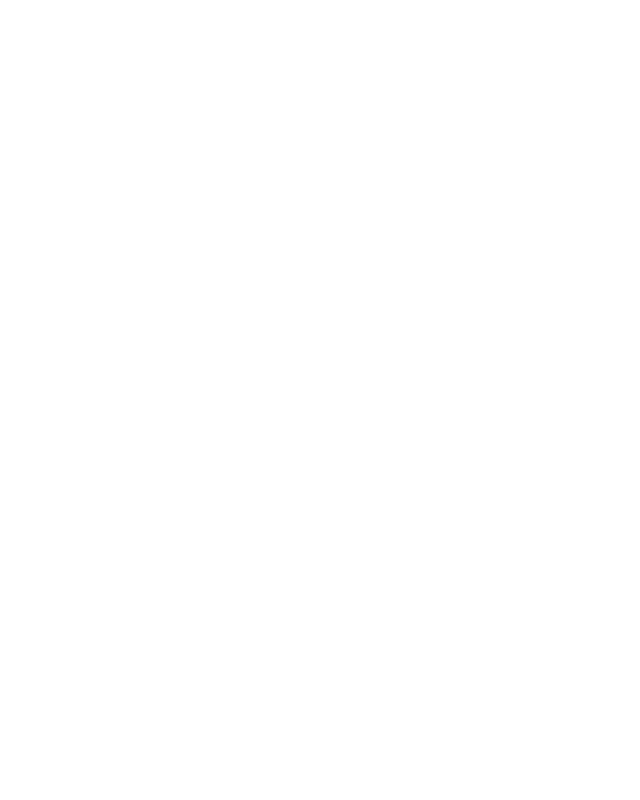
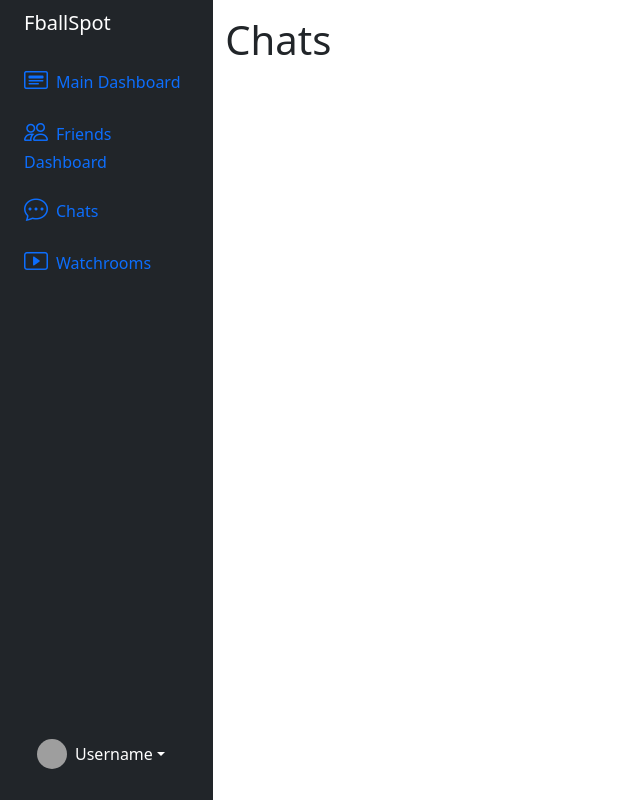
Before and after one commit to FPorucznik/fballspot, a React (Create React App) app in the folder frontend/: page /chats in a window 1280 px wide. Before the commit this address had no page. Shown: the whole page, without its empty margins (0-640 px from the left). Built offline with nearby package versions, Linux system fonts and the light colour scheme; grey boxes are pictures that could not be loaded.

Commit message:
added sidebar and navigation between main views

```diff
--- a/frontend/package.json
+++ b/frontend/package.json
@@ -7,9 +7,12 @@
     "@testing-library/react": "^13.0.0",
     "@testing-library/user-event": "^13.2.1",
     "axios": "^0.27.2",
+    "bootstrap": "5.2.1",
+    "bootstrap-icons": "^1.9.1",
     "jwt-decode": "^3.1.2",
     "react": "^18.2.0",
     "react-dom": "^18.2.0",
+    "react-router-bootstrap": "^0.26.2",
     "react-router-dom": "^6.4.0",
     "react-scripts": "5.0.1",
     "web-vitals": "^2.1.0"
--- a/frontend/src/App.js
+++ b/frontend/src/App.js
@@ -4,17 +4,32 @@
 import Entry from './views/Entry';
 import Register from './views/Register';
 import Account from './views/Account';
+import MainDashboard from './views/MainDashboard';
+import FriendsDashboard from './views/FriendsDashboard';
+import Chats from './views/Chats';
+import Watchrooms from './views/Watchrooms';
+import "bootstrap/dist/css/bootstrap.min.css";
+import "bootstrap/dist/js/bootstrap.bundle";
+import "bootstrap-icons/font/bootstrap-icons.css";
 
 function App() {
   return (
+    <div className="container-fluid">
+      <div className="row flex-nowrap">
         <BrowserRouter>
           <Routes>
             <Route path="/" element={<Entry />} />
             <Route path="/login" element={<Login />} />
             <Route path="/register" element={<Register />} />
             <Route path="/account" element={<Account />} />
+            <Route path="/main_dashboard" element={<MainDashboard />} />
+            <Route path="/friends_dashboard" element={<FriendsDashboard />} />
+            <Route path="/chats" element={<Chats />} />
+            <Route path="/watchrooms" element={<Watchrooms />} />
           </Routes>
         </BrowserRouter>
+      </div>
+    </div>
   );
 }
 
--- /dev/null
+++ b/frontend/src/components/Sidebar.js
@@ -0,0 +1,71 @@
+import { LinkContainer } from "react-router-bootstrap"
+
+const Sidebar = (props) => {
+    const logout = () => {
+        props.logoutClick();
+    }
+
+    return (
+        <div className="col-auto col-md-3 col-xl-2 px-sm-2 px-0 bg-dark">
+            <div className="d-flex flex-column align-items-center align-items-sm-start px-3 pt-2 text-white min-vh-100">
+                <LinkContainer to="/main_dashboard">
+                    <a href="/" className="d-flex align-items-center pb-3 mb-md-0 me-md-auto text-white text-decoration-none">
+                        <span className="fs-5 d-none d-sm-inline">FballSpot</span>
+                    </a>
+                </LinkContainer>
+                <ul className="nav flex-column mb-sm-auto mb-0 align-items-center align-items-sm-start" id="main_dashboard">
+                    <li className="nav-item">
+                        <LinkContainer to="/main_dashboard">
+                            <a href="/" className="nav-link align-middle px-0">
+                                <i className="fs-4 bi bi-card-heading"></i><span className="ms-2 d-none d-sm-inline align-text-bottom">Main Dashboard</span>
+                            </a>
+                        </LinkContainer>
+                    </li>
+                    <li className="nav-item">
+                        <LinkContainer to="/friends_dashboard">
+                            <a href="/" className="nav-link align-middle px-0">
+                                <i className="fs-4 bi bi-people"></i><span className="ms-2 d-none d-sm-inline align-text-bottom">Friends Dashboard</span>
+                            </a>
+                        </LinkContainer>
+                    </li>
+                    <li className="nav-item">
+                        <LinkContainer to="/chats">
+                            <a href="/" className="nav-link align-middle px-0">
+                                <i className="fs-4 bi bi-chat-dots"></i><span className="ms-2 d-none d-sm-inline align-text-bottom">Chats</span>
+                            </a>
+                        </LinkContainer>
+                    </li>
+                    <li className="nav-item">
+                        <LinkContainer to="/watchrooms">
+                            <a href="/" className="nav-link align-middle px-0">
+                                <i className="fs-4 bi bi-play-btn"></i><span className="ms-2 d-none d-sm-inline align-text-bottom">Watchrooms</span>
+                            </a>
+                        </LinkContainer>
+                    </li>
+                </ul>
+                <hr />
+                <div className="dropdown pb-4">
+                    <button className="btn btn-link d-flex align-items-center text-white text-decoration-none dropdown-toggle" type="button" id="dropdownUser" data-bs-toggle="dropdown" aria-expanded="false">
+                        <img src="https://soccerpointeclaire.com/wp-content/uploads/2021/06/default-profile-pic-e1513291410505.jpg" alt="profile_img" width="30" height="30" className="rounded-circle"></img>
+                        <span className="ms-2 d-none d-sm-inline align-text-bottom">Username</span>
+                    </button>
+                    <ul className="dropdown-menu dropdown-menu-dark text-small shadow" aria-labelledby="dropdownUser">
+                        <li>
+                            <LinkContainer to="/account">
+                                <a className="dropdown-item" href="/">Profile</a>
+                            </LinkContainer>
+                        </li>
+                        <li>
+                            <hr className="dropdown-divider" />
+                        </li>
+                        <li>
+                            <button className="btn btn-link dropdown-item" onClick={logout}>Logout</button>
+                        </li>
+                    </ul>
+                </div>
+            </div>
+        </div>
+    );
+}
+
+export default Sidebar;
--- a/frontend/src/forms/LoginForm.js
+++ b/frontend/src/forms/LoginForm.js
@@ -31,7 +31,7 @@
                 <input type="submit" value="Log in" />
             </form>
             <p>{loginMessage}</p>
-            {loggedIn && <Navigate to="/account" />}
+            {loggedIn && <Navigate to="/main_dashboard" />}
         </div>
     );
 }
--- a/frontend/src/services/AuthService.js
+++ b/frontend/src/services/AuthService.js
@@ -35,6 +35,10 @@
                 sessionStorage.setItem("refresh", response.data.refresh);
             });
     }
+
+    isLoggedIn() {
+        return sessionStorage.getItem("token") ? true : false;
+    }
 }
 
 export default new AuthService();
--- a/frontend/src/views/Account.js
+++ b/frontend/src/views/Account.js
@@ -2,9 +2,10 @@
 import UserService from '../services/UserService';
 import { Navigate } from "react-router-dom";
 import AuthService from "../services/AuthService";
+import Sidebar from "../components/Sidebar";
 
 const Account = () => {
-    const [userData, setUserData] = useState();
+    const [userData, setUserData] = useState(null);
     const [loggedOut, setLoggedOut] = useState(false);
 
     const logout = () => {
@@ -14,29 +15,39 @@
     }
 
     useEffect(() => {
-        if (sessionStorage.getItem("token")) {
+        if (AuthService.isLoggedIn()) {
             UserService.getUserPage()
                 .then(response => {
                     setUserData(response.data);
+                })
+                .catch(() => {
+                    AuthService.refreshToken();
                 });
         }
         else {
             setLoggedOut(true);
+            setUserData(null);
         }
     }, []);
 
     return (
-        <div>
+        <>
+            {loggedOut ?
+                <Navigate to="/login" /> :
+                <>
+                    <Sidebar logoutClick={logout} />
+                    <div className="col py-3">
                         {userData &&
                             <div>
-                    <button onClick={logout}>Logout</button>
                                 <h1>Your account</h1>
                                 <img src={userData.avatar} alt="User avatar" />
                                 <h2>Username: {userData.user.username}</h2>
                             </div>
                         }
-            {loggedOut && <Navigate to="/login" />}
                     </div>
+                </>
+            }
+        </>
     );
 }
 
--- /dev/null
+++ b/frontend/src/views/Chats.js
@@ -0,0 +1,30 @@
+import Sidebar from "../components/Sidebar";
+import { useState } from "react";
+import { Navigate } from "react-router-dom";
+import AuthService from "../services/AuthService";
+
+const Chats = () => {
+    const [loggedOut, setLoggedOut] = useState(false);
+
+    const logout = () => {
+        AuthService.logout();
+        //setUserData(null); TODO after adding data fetching
+        setLoggedOut(true);
+    }
+
+    return (
+        <>
+            {loggedOut ?
+                <Navigate to="/login" /> :
+                <>
+                    <Sidebar logoutClick={logout} />
+                    <div className="col py-3">
+                        <h1>Chats</h1>
+                    </div>
+                </>
+            }
+        </>
+    );
+}
+
+export default Chats;
--- /dev/null
+++ b/frontend/src/views/FriendsDashboard.js
@@ -0,0 +1,30 @@
+import Sidebar from "../components/Sidebar";
+import { useState } from "react";
+import { Navigate } from "react-router-dom";
+import AuthService from "../services/AuthService";
+
+const FriendsDashboard = () => {
+    const [loggedOut, setLoggedOut] = useState(false);
+
+    const logout = () => {
+        AuthService.logout();
+        //setUserData(null); TODO after adding data fetching
+        setLoggedOut(true);
+    }
+
+    return (
+        <>
+            {loggedOut ?
+                <Navigate to="/login" /> :
+                <>
+                    <Sidebar logoutClick={logout} />
+                    <div className="col py-3">
+                        <h1>Friends Dashboard</h1>
+                    </div>
+                </>
+            }
+        </>
+    );
+}
+
+export default FriendsDashboard;
--- /dev/null
+++ b/frontend/src/views/MainDashboard.js
@@ -0,0 +1,30 @@
+import Sidebar from "../components/Sidebar";
+import { useState } from "react";
+import { Navigate } from "react-router-dom";
+import AuthService from "../services/AuthService";
+
+const MainDashboard = () => {
+    const [loggedOut, setLoggedOut] = useState(false);
+
+    const logout = () => {
+        AuthService.logout();
+        //setUserData(null); TODO after adding data fetching
+        setLoggedOut(true);
+    }
+
+    return (
+        <>
+            {loggedOut ?
+                <Navigate to="/login" /> :
+                <>
+                    <Sidebar logoutClick={logout} />
+                    <div className="col py-3">
+                        <h1>Main Dashboard</h1>
+                    </div>
+                </>
+            }
+        </>
+    );
+}
+
+export default MainDashboard;
--- /dev/null
+++ b/frontend/src/views/Watchrooms.js
@@ -0,0 +1,30 @@
+import Sidebar from "../components/Sidebar";
+import { useState } from "react";
+import { Navigate } from "react-router-dom";
+import AuthService from "../services/AuthService";
+
+const Watchrooms = () => {
+    const [loggedOut, setLoggedOut] = useState(false);
+
+    const logout = () => {
+        AuthService.logout();
+        //setUserData(null); TODO after adding data fetching
+        setLoggedOut(true);
+    }
+
+    return (
+        <>
+            {loggedOut ?
+                <Navigate to="/login" /> :
+                <>
+                    <Sidebar logoutClick={logout} />
+                    <div className="col py-3">
+                        <h1>Watchrooms</h1>
+                    </div>
+                </>
+            }
+        </>
+    );
+}
+
+export default Watchrooms;
```
Also changed, not shown: 1 other file (tests, documents, lock files or other folders). Lines whose indentation alone changed are shown as unchanged.
